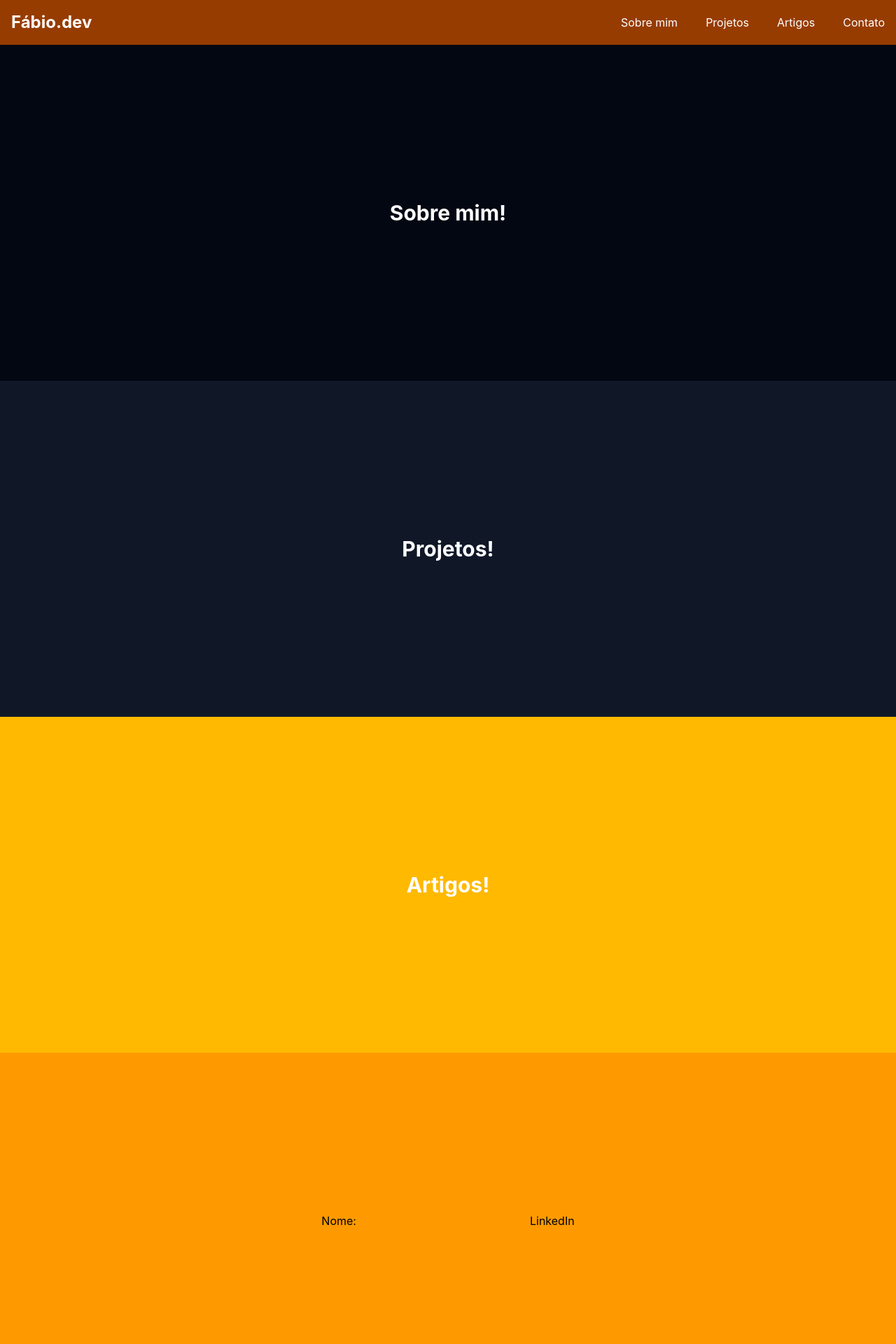
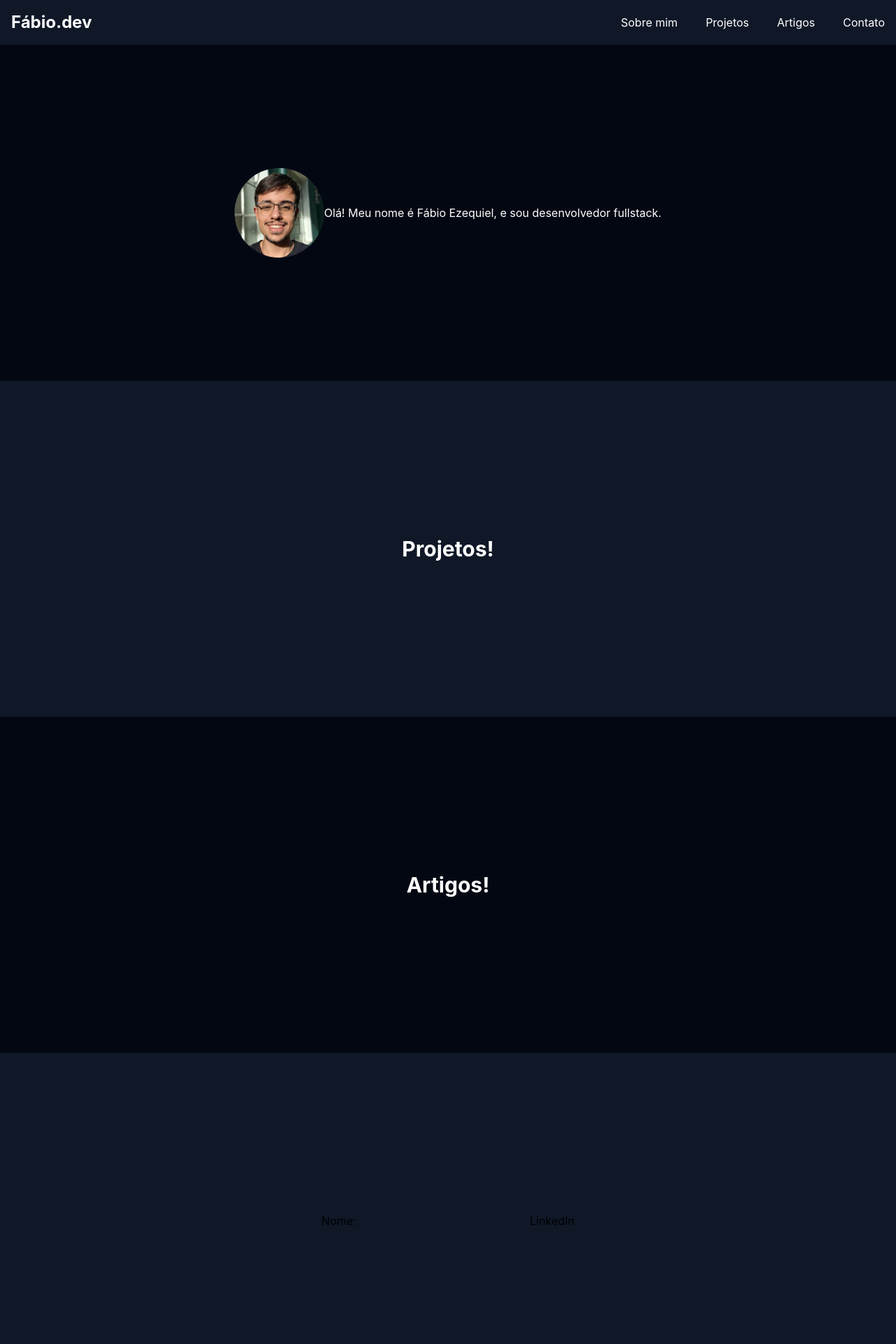
Before and after one commit to FabinhoDeveloper/BlogPessoal, a React (Vite) app: page / in a window 1280 px wide. Shown: the top 1920 px of the page at 70% size. Built offline with nearby package versions, Linux system fonts and the light colour scheme.

Commit message:
Paleta de cores definida

```diff
--- a/src/pages/Home.jsx
+++ b/src/pages/Home.jsx
@@ -1,36 +1,30 @@
+import profile from '../assets/profile.jpg'
+
+import Navbar from '../components/Navbar'
+
 export default function Home() {
     return (
         <div className="flex flex-col min-h-screen">
             <header>
-                <nav className="flex flex-row justify-between items-center p-4 bg-amber-800 w-full">
-                    <div>
-                        <h1 className="text-white text-2xl font-bold">Fábio.dev</h1>
-                    </div>
-                    <div className="flex flex-row text-white gap-10">
-                        <a className="color-white" href="#sobre-mim">Sobre mim</a>
-                        <a href="#projetos">Projetos</a>
-                        <a href="#artigos">Artigos</a>
-                        <a href="#contato">Contato</a>
-                    </div>
-                </nav>
+                <Navbar />
             </header>
             <main>
-                <section id="sobre-mim" className="flex bg-gray-950 h-120 items-center justify-center">
+                <section id="sobre-mim" className="flex flex-row bg-gray-950 h-120 items-center justify-center">
                     <div>
-                        <img src="" alt="" />
+                        <img src={profile} alt="Foto de perfil" className="rounded-full w-32 h-32"/>
                     </div>
                     <div>
-
+                        <p className="text-white">Olá! Meu nome é Fábio Ezequiel, e sou desenvolvedor fullstack.</p>
                     </div>
-                    <h2 className="text-3xl font-bold text-white">Sobre mim!</h2>
                 </section>
                 <section id="projetos" className="flex bg-gray-900 h-120 items-center justify-center">
                     <h2 className="text-3xl font-bold text-white">Projetos!</h2>
+
                 </section>
-                <section id="artigos" className="flex bg-amber-400 h-120 items-center justify-center">
+                <section id="artigos" className="flex bg-gray-950 h-120 items-center justify-center">
                     <h2 className="text-3xl font-bold text-white">Artigos!</h2>
                 </section>
-                <section id="contato" className="flex bg-amber-500 h-120 items-center justify-center">
+                <section id="contato" className="flex bg-gray-900 h-120 items-center justify-center">
                     <div>
                         <form action="">
                             <label for="nome">Nome:</label>
@@ -38,12 +32,13 @@ export default function Home() {
                         </form>
                     </div>
                     <div>
+                        <img src="" alt="" />
                         <p>LinkedIn</p>
                     </div>
                 </section>
             </main>
             <footer>
-                <div className="bg-gray-900 h-30">
+                <div className="bg-gray-950 h-30">
                     <p className="text-center text-white py-4">© 2024 Fábio.dev. Todos os direitos reservados.</p>
                 </div>
             </footer>
```
Also changed, not shown: src/assets/profile.jpg (added), 1 other file (tests, documents, lock files or other folders).
